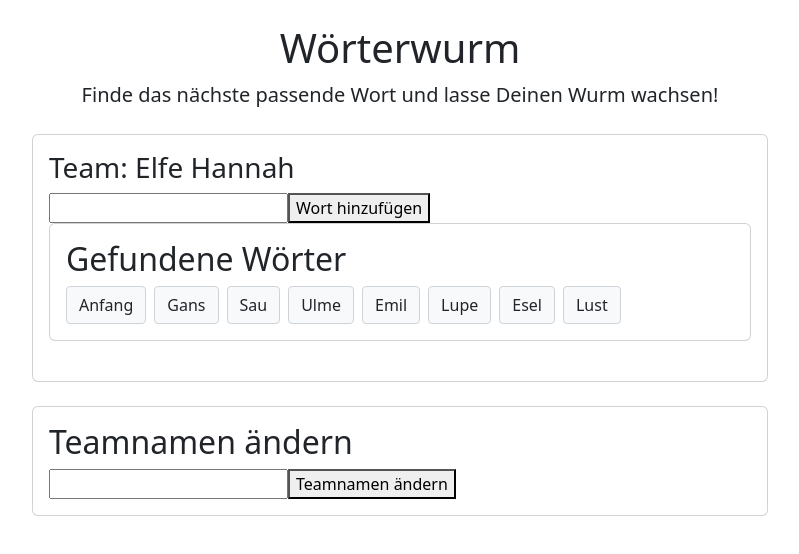
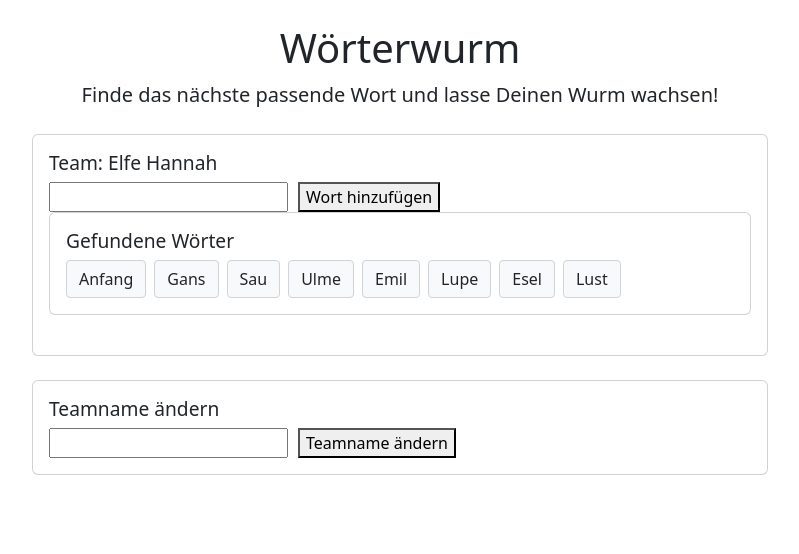
Before and after one commit to pstackebrandt/wordsworm, a website: page public/index.html in a window 1280 px wide. Shown: the whole page, without its empty margins (240-1039 px from the left). Drawn offline with nearby package versions, Linux system fonts and the light colour scheme.

Commit message:
minor ui changes Teamname, gap between input field and button, fontsize of titles

```diff
--- a/public/index.html
+++ b/public/index.html
@@ -51,7 +51,7 @@
                 <!-- Team name change area -->
                 <div class="card">
                     <div class="card-body">
-                        <h2 class="card-title">Teamnamen ändern</h2>
+                        <h2 class="card-title">Teamname ändern</h2>
                         <div id="teamChangeArea">
                             <!-- Option to change team name will be inserted here -->
                         </div>
--- a/public/style.css
+++ b/public/style.css
@@ -12,3 +12,11 @@
     border: 1px solid #ced4da;
     border-radius: 4px;
 }
+
+#currentTeamNameDisplay, .card-title {
+    font-size: 1.2em; /* Ändere diesen Wert, um die Größe anzupassen */
+}
+
+input {
+    margin-right: 10px; /* Ändere diesen Wert, um die Größe der Lücke anzupassen */
+}
--- a/public/wordsworm.js
+++ b/public/wordsworm.js
@@ -143,7 +143,7 @@ function displayTeamNameChangeOption(game, teamChangeArea, currentTeamNameDispla
     // Add input and button to change team name
     const teamNameInput = document.createElement('input');
     const changeTeamNameButton = document.createElement('button');
-    changeTeamNameButton.textContent = 'Teamnamen ändern';
+    changeTeamNameButton.textContent = 'Teamname ändern';
 
     const changeTeamName = () => {
         const newTeamName = teamNameInput.value;
```
